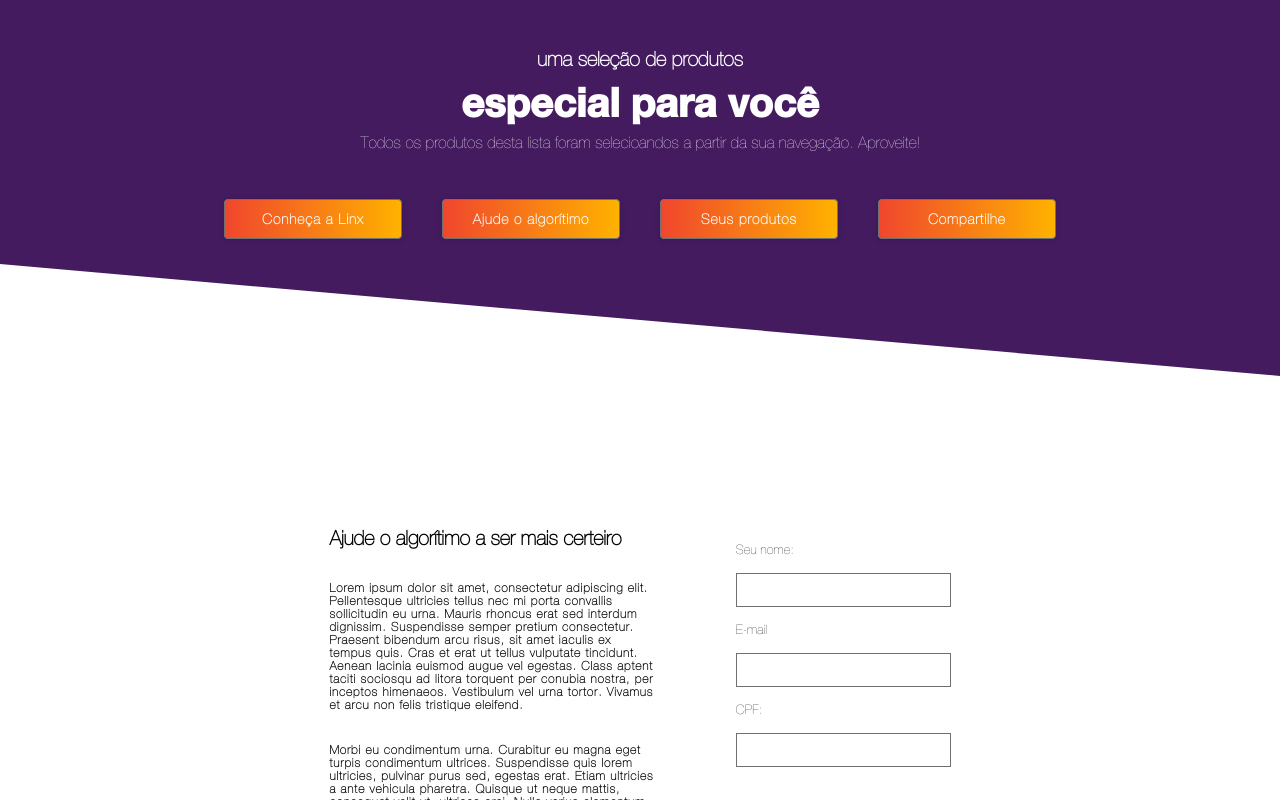
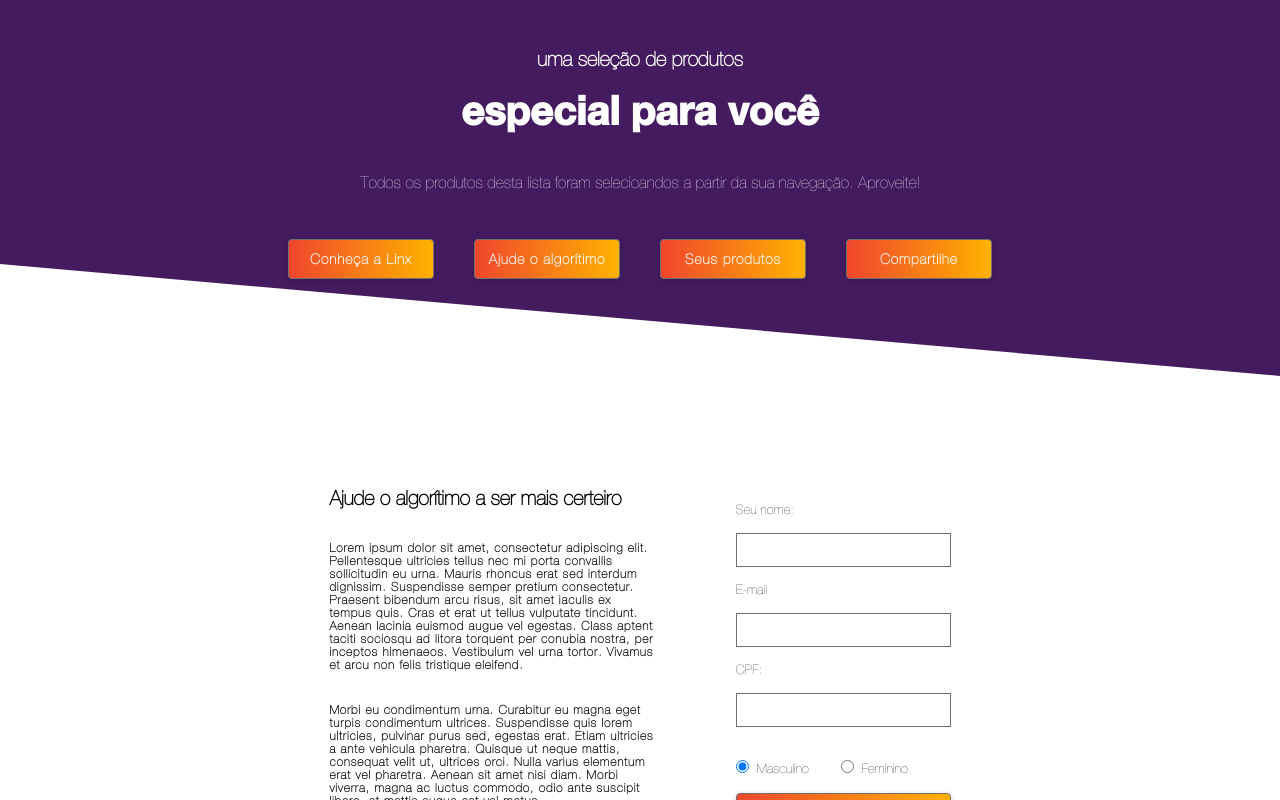
Before and after one commit to 1995william/Projeto-Linx-Impulse, a React (Vite) app: page / in a window 1280 px wide. Shown: the top 800 px of the page. Built offline with nearby package versions, Linux system fonts and the light colour scheme; no server answers.

Commit message:
ajustando largura dos botões

```diff
--- a/src/components/Cabecalho/Cabecalho.module.css
+++ b/src/components/Cabecalho/Cabecalho.module.css
@@ -31,8 +31,8 @@
 }
 .navegacao ul {
   display: grid;
-  grid-template-columns: 1fr 1fr;
-  grid-template-rows: 1fr 1fr;
+  grid-template-columns: repeat(2, 1fr);
+  grid-template-rows: repeat(2, 1fr);
   list-style: none;
   gap: 20px;
   width: 80%;
@@ -47,9 +47,13 @@
     flex-direction: column;
     align-items: center;
   }
+  .cabecalho section h1 {
+    margin: 1rem 0 2.5rem 0;
+  }
   .navegacao ul {
-    grid-template-columns: 1fr 1fr 1fr 1fr;
+    grid-template-columns: repeat(4, 1fr);
+    grid-template-rows: repeat(1, 1fr);
     gap: 40px;
-    width: 65%;
+    width: 55%;
   }
 }
```
